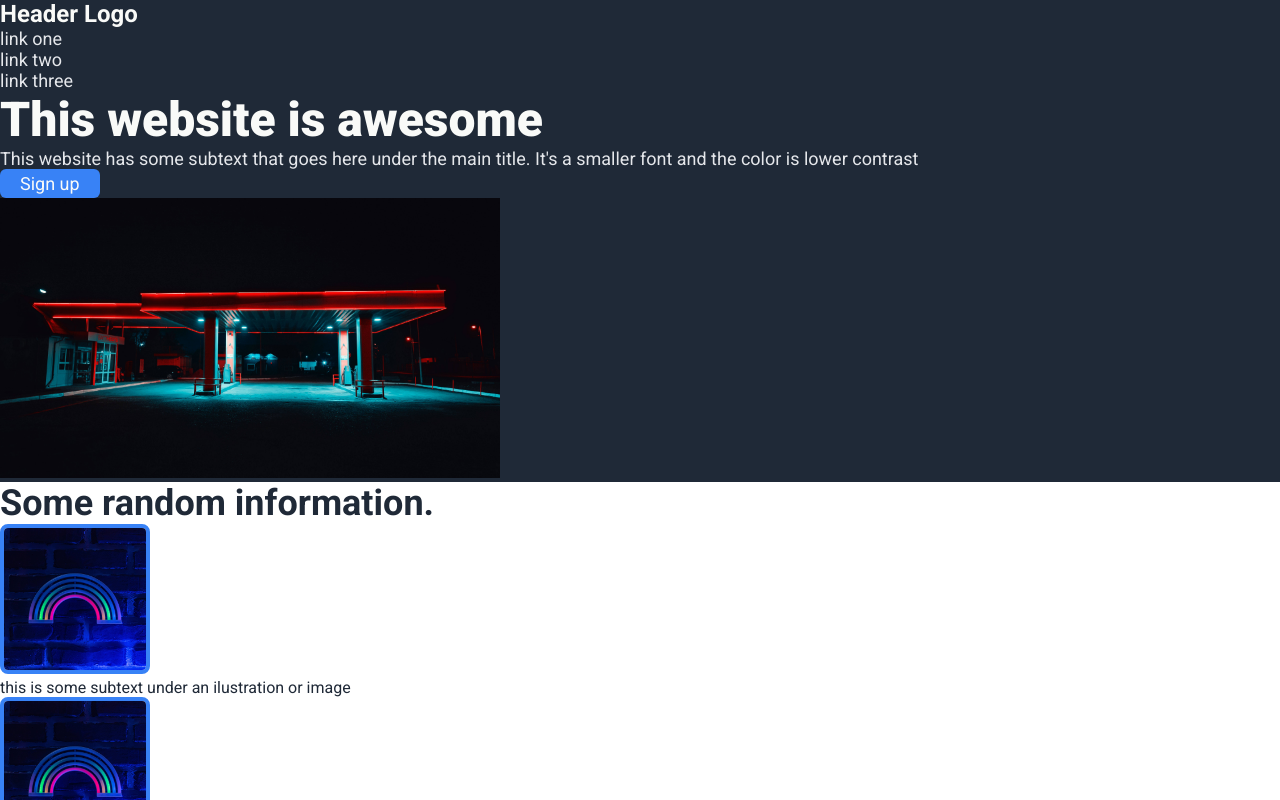
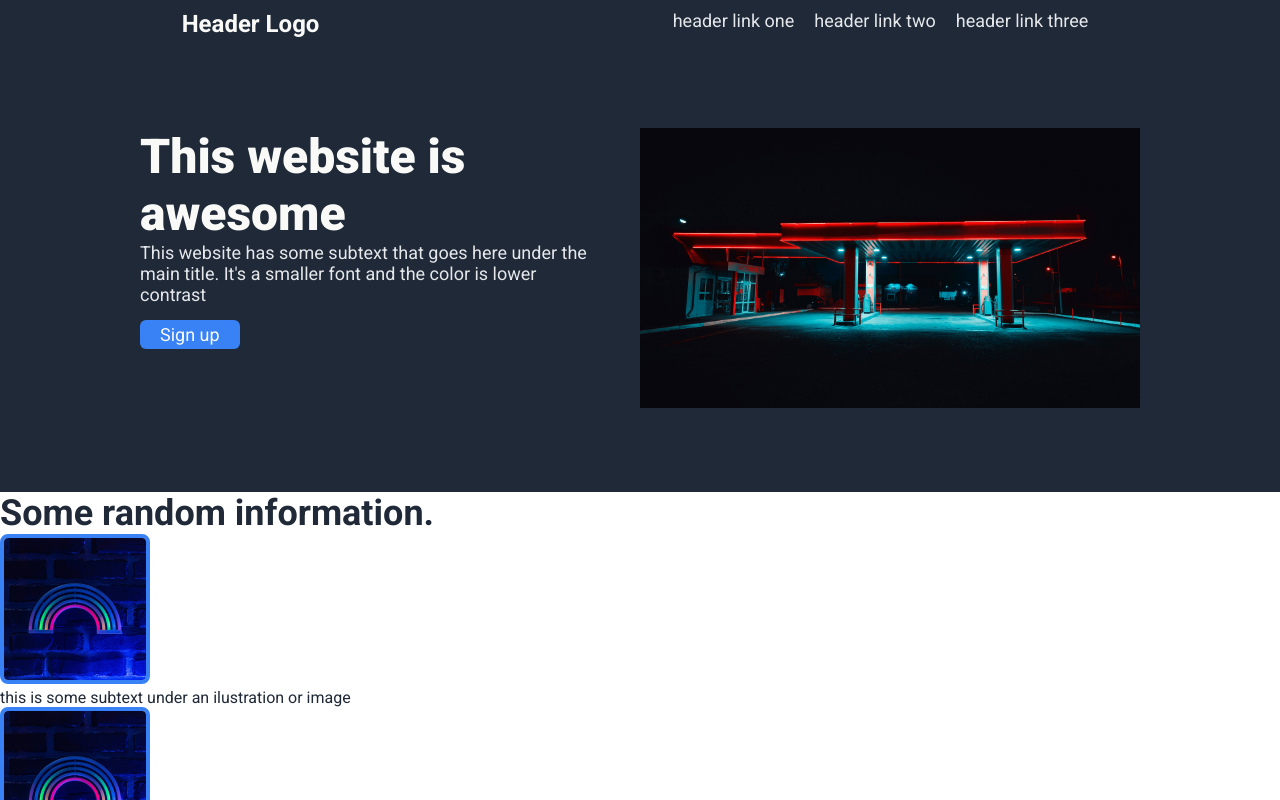
Before and after one commit to bigspaceworm/odin-landing-page, a plain HTML site: page index.html in a window 1280 px wide. Shown: the top 800 px of the page. Drawn offline with Linux system fonts and the light colour scheme.

Commit message:
Style header and first section

```diff
--- a/index.html
+++ b/index.html
@@ -11,9 +11,9 @@
 
 			<div class="links-header">
 				<ul>
-					<li><a href="#">link one</a></li>
-					<li><a href="#">link two</a></li>
-					<li><a href="#">link three</a></li>
+					<li><a href="#">header link one</a></li>
+					<li><a href="#">header link two</a></li>
+					<li><a href="#">header link three</a></li>
 				</ul>
 			</div>
 		</div>
@@ -26,7 +26,7 @@
 			</div>
 
 			<div class="intro-image">
-				<img src="images/pexels-gas-station.jpg" width="500" alt="A photo of a gas station at night.">
+				<img src="images/pexels-gas-station.jpg" alt="A photo of a gas station at night.">
 			</div>
 		</div>
 
@@ -44,7 +44,7 @@
 			</div>
 
 			<div class="images-frame">
-				<img src="images/pexels-rainbow.jpg" width="150" alt="image 1">
+				<img src="images/pexels-rainbow.jpg" width="150" alt="A photo of a neon rainbow on a wall.">
 				<p class="images-footer">this is some subtext under an ilustration or image</p>
 			</div>
 		</div>
--- a/styles.css
+++ b/styles.css
@@ -16,11 +16,12 @@ body {
 .intro-container,
 .footer {
 	background-color: #1F2937;
-	font-family: Roboto, sans-serif;
 }
 
 .header {
-	/**/
+	padding: 10px;
+	display: flex;
+	justify-content: space-around;
 }
 
 .header-title {
@@ -35,6 +36,12 @@ body {
 
 .links-header ul {
 	list-style: none;
+	display: flex;
+	justify-content: space-between;
+}
+
+.links-header li {
+	padding: 0px 10px;
 }
 
 .links-header a {
@@ -44,11 +51,18 @@ body {
 }
 
 .intro-container {
-	/**/
+	display: flex;
+	justify-content: center;
+	padding: 80px;
+}
+
+.intro-container img {
+	width: 500px;
 }
 
 .intro-text-container {
-	/**/
+	width: 450px;
+	margin-right: 50px;
 }
 
 .intro-title {
@@ -67,6 +81,7 @@ body {
 	color: #F9FAF8;
 	font-size: 18px;
 	padding: 4px 20px;
+	margin-top: 15px;
 	border: none;
 	border-radius: 6px;
 }
```
